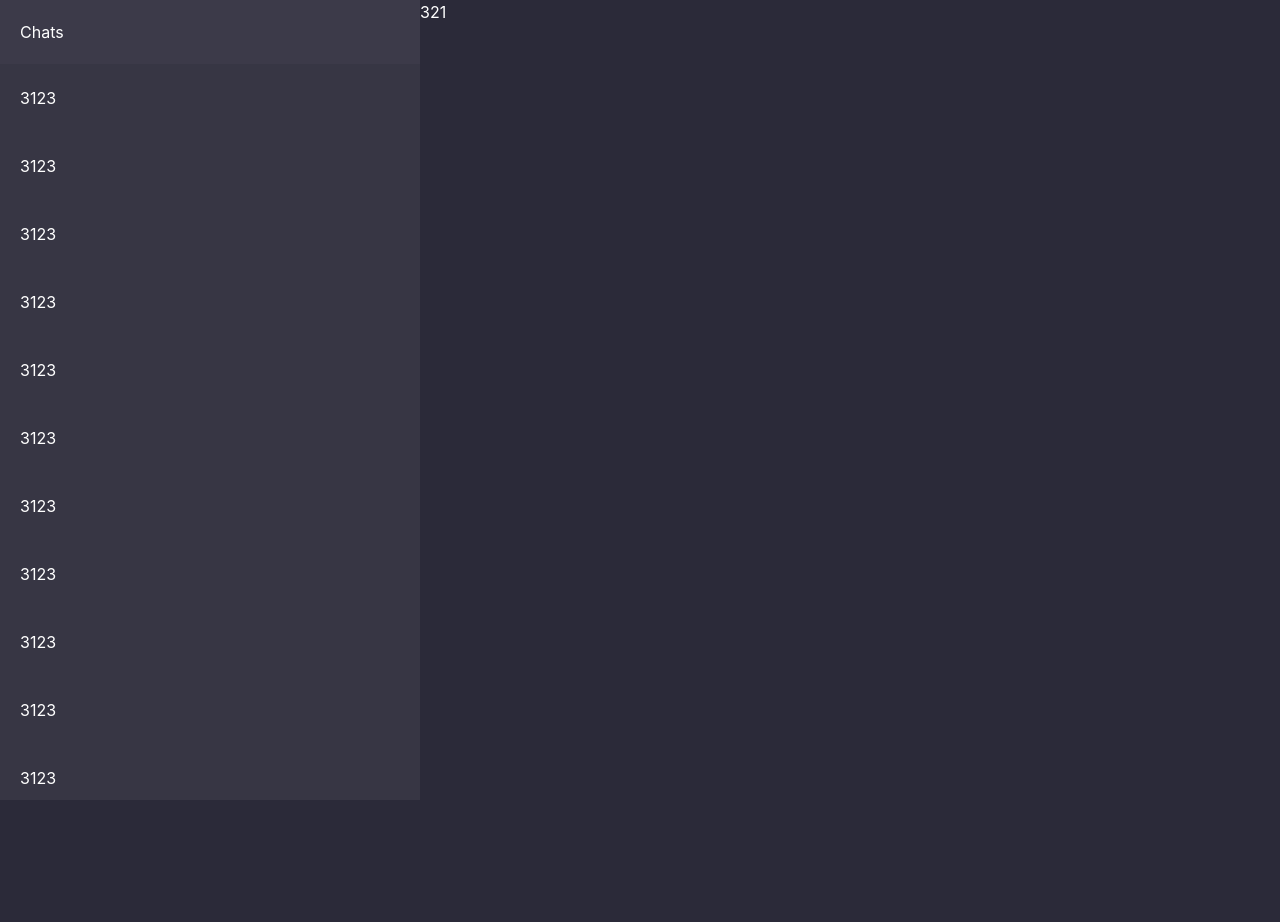
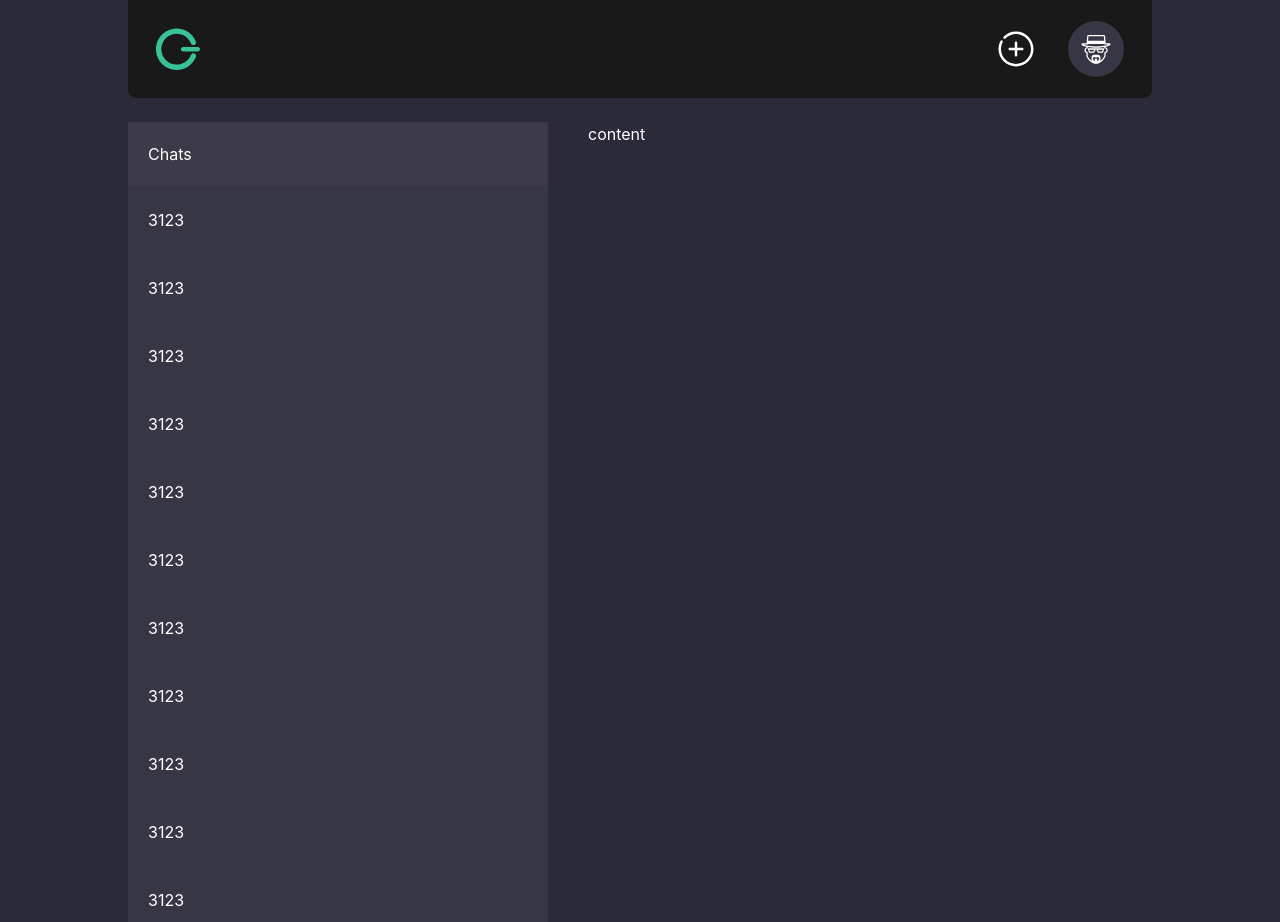
Before and after one commit to Rydeef/chat-front, a React (Create React App) app: page / in a window 1280 px wide. Before the commit the page ends 800 px from the top, so only its background shows below. Built offline with nearby package versions, Linux system fonts and the light colour scheme.

Commit message:
create component Header

```diff
--- /dev/null
+++ b/src/components/Header/index.tsx
@@ -0,0 +1,20 @@
+import React from 'react';
+import { ReactComponent as Logo } from '../../assets/logo.svg';
+import { ReactComponent as CreateChat } from '../../assets/create-chat.svg';
+import { ReactComponent as UserIcon } from '../../assets/user-svg.svg';
+
+const Header = () => {
+  return (
+    <div className='w-full flex px-7 justify-between items-center bg-background-dark mb-6 rounded-b-lg'>
+      <Logo className='w-11' />
+      <div className='flex w-32 justify-between items-center'>
+        <CreateChat className='cursor-pointer fill-white' />
+        <div className='w-14 h-14 rounded-full bg-primary cursor-pointer flex justify-center items-center'>
+          <UserIcon className='w-8 fill-white' />
+        </div>
+      </div>
+    </div>
+  );
+};
+
+export default Header;
--- a/src/components/PageWrapper/PageWrapper.tsx
+++ b/src/components/PageWrapper/PageWrapper.tsx
@@ -1,22 +1,23 @@
 import React, { FC, ReactNode, useEffect } from 'react';
-import Sidebar from '../Sidebar/Sidebar';
+import Header from '../Header';
 
 interface IProps {
-    children: ReactNode
+  children: ReactNode;
 }
 
-const PageWrapper: FC<IProps> = ({children}) => {
+const PageWrapper: FC<IProps> = ({ children }) => {
+  useEffect(() => {
+    if (!localStorage.getItem('talkaccesstoken')) {
+      // history.push('/login')
+    }
+  }, []);
 
-    useEffect(()=> {
-        if(!localStorage.getItem('talkaccesstoken')){
-            // history.push('/login')
-        }
-    },[])
-
-    return <div className='flex h-full'>
-        <Sidebar/>
-        {children}
+  return (
+    <div className='flex flex-col px-32 w-full h-screen'>
+      <Header />
+      {children}
     </div>
-}
+  );
+};
 
 export default PageWrapper;
--- a/src/components/Sidebar/Sidebar.tsx
+++ b/src/components/Sidebar/Sidebar.tsx
@@ -1,13 +1,13 @@
-import React from "react";
-import ChatLink from "../ChatLink/ChatLink";
+import React from 'react';
+import ChatLink from '../ChatLink/ChatLink';
 
 const Sidebar = () => {
   return (
-    <div className="w-[420px] h-full bg-primary flex flex-col">
-      <div className="w-full h-[68px] bg-gray0 p-5 flex items-center">
+    <div className='w-[420px] h-[800px] bg-primary flex flex-col'>
+      <div className='w-full h-[68px] bg-gray0 p-5 flex items-center'>
         Chats
       </div>
-      <div className="overflow-auto">
+      <div className='overflow-auto'>
         <ChatLink />
         <ChatLink />
         <ChatLink />
--- a/src/pages/Chats.tsx
+++ /dev/null
@@ -1,7 +0,0 @@
-import React from 'react';
-
-const Chats = () => {
-    return <div>321</div>
-}
-
-export default Chats;
--- /dev/null
+++ b/src/pages/Home.tsx
@@ -0,0 +1,13 @@
+import React from 'react';
+import Sidebar from '../components/Sidebar/Sidebar';
+
+const Chats = () => {
+  return (
+    <div className='flex'>
+      <Sidebar />
+      <div className='px-10'>content</div>
+    </div>
+  );
+};
+
+export default Chats;
--- a/src/router/Router.tsx
+++ b/src/router/Router.tsx
@@ -3,14 +3,14 @@ import { Route, Routes } from "react-router-dom";
 import PageWrapper from "../components/PageWrapper/PageWrapper";
 
 import { PATHNAMES } from "../constants/routes";
-import Chats from "../pages/Chats";
+import Home from "../pages/Home";
 import Login from "../pages/Login";
 import Register from "../pages/Register";
 import AppRoute from "./AppRoute";
 
 const layoutRoutes: { element: ReactNode; path: PATHNAMES }[] = [
   {
-    element: <Chats />,
+    element: <Home />,
     path: PATHNAMES.CHATS,
   },
 ];
--- a/tailwind.config.js
+++ b/tailwind.config.js
@@ -15,6 +15,9 @@ module.exports = {
         gray1: "#424554",
         gray2: "#EBEBEB",
         gray3: "#797C87",
+        background:{
+          dark: "#191919",
+        },
         transparent: "rgba(0,0,0,0.2)",
       },
       screens: {
```
Also changed, not shown: src/assets/create-chat.svg (added), src/assets/user-svg.svg (added).
